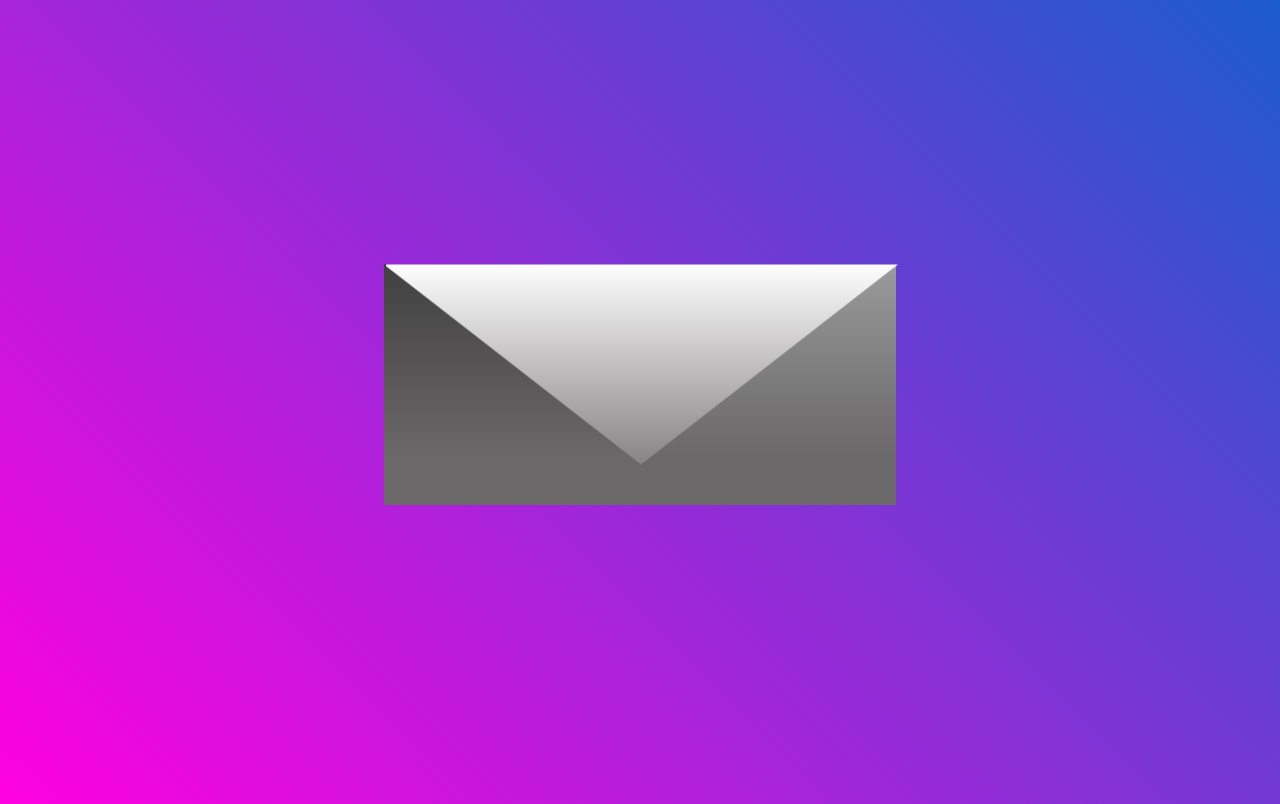
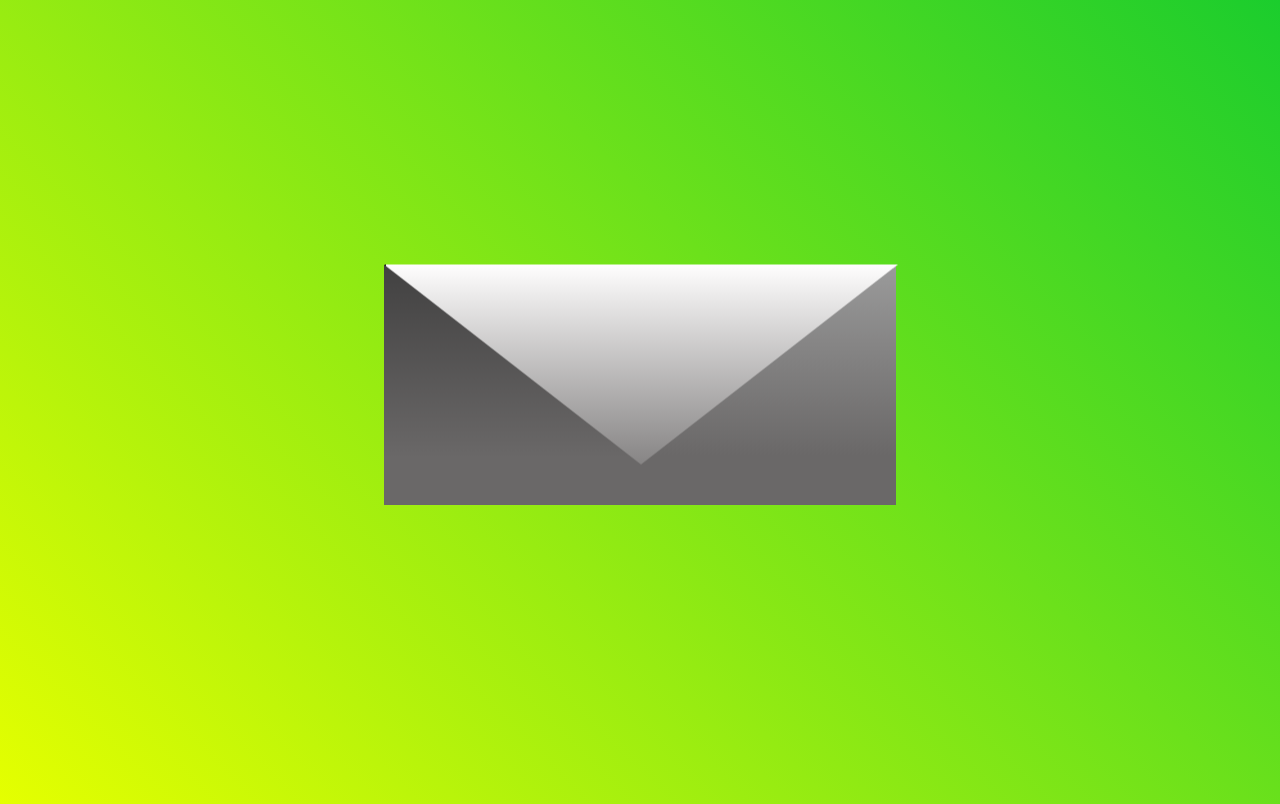
Before and after one commit to DevVedanshyadav/webwed, a plain HTML site: page index.html in a window 1280 px wide. Drawn offline with nearby package versions, Linux system fonts and the light colour scheme.

Commit message:
Add files via upload

```diff
--- a/style.css
+++ b/style.css
@@ -1,6 +1,6 @@
 
 body{
-    background: linear-gradient(45deg,rgb(255, 0, 225),rgb(27, 92, 205));
+    background: linear-gradient(45deg,rgb(229, 255, 0),rgb(27, 205, 45));
     display:flex;
     justify-content: center;
     align-items: center;
```
